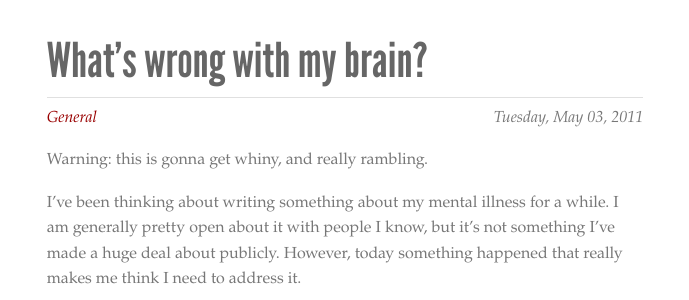
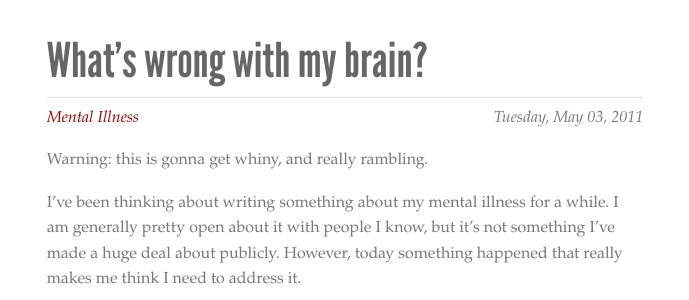
Before and after one commit to funkatron/funkatron.com, a Jekyll site: the page built from _posts/2011-05-03-when-your-brain-fails-you.markdown, in a window 1280 px wide. Shown: the part 244-544 px from the top of the page, without its empty margins (295-984 px from the left). Built offline with Jekyll 4.4.1, drawn with Linux system fonts in a browser that asks for light colours; nearby versions of some CDN libraries.

Commit message:
change category

```diff
--- a/_posts/2011-05-03-when-your-brain-fails-you.markdown
+++ b/_posts/2011-05-03-when-your-brain-fails-you.markdown
@@ -4,7 +4,7 @@ title: "What's wrong with my brain?"
 author: funkatron
 published: true
 categories:
-- General
+- Mental Illness
 date: 2011-05-03
 
 ---
```
